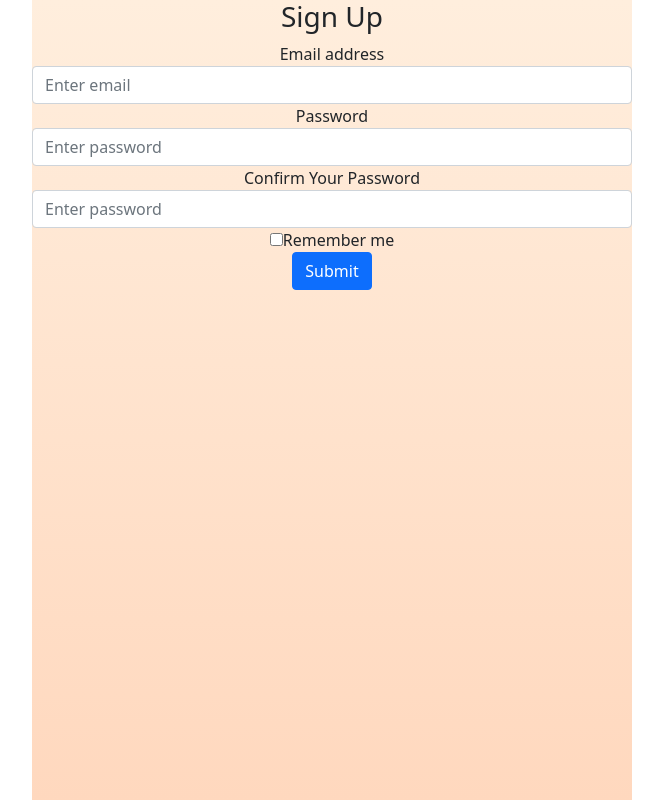
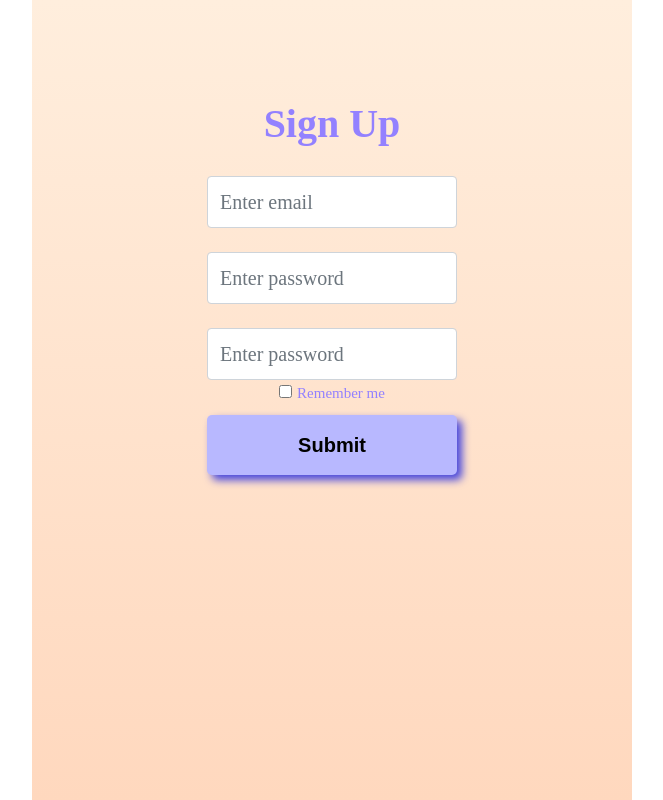
Before and after one commit to anthonysukotjo/homie, a Next.js app: page /signup in a window 1280 px wide. Shown: the whole page, without its empty margins (308-971 px from the left). Built offline with nearby package versions, Linux system fonts and the light colour scheme.

Commit message:
signin update + signup page

```diff
--- a/pages/login.tsx
+++ b/pages/login.tsx
@@ -6,7 +6,7 @@ import styled from 'styled-components';
 const Login = ()=>{
     return (<div style={{display: "flex", alignItems: "center", justifyContent: "center",}}>
         {/* <h1>login page</h1> */}
-        <Col xs={5}>
+        <Col xs={100}>
             <Form>
                 <h3 style={styleObj}>Sign In</h3>
                 <div className="form-group">
--- a/pages/signup.tsx
+++ b/pages/signup.tsx
@@ -3,30 +3,33 @@ import {Col, FloatingLabel, Row, Form} from "react-bootstrap";
 import styled from 'styled-components';
 
 const SignUp = ()=>{
-    return (<div>
+    return (<div style={{display: "flex", alignItems: "center", justifyContent: "center",}}>
         {/* <h1>Sign Up page</h1> */}
-        <Col>
+        <Col xs={5}>
             <Form>
-                <h3>Sign Up</h3>
+            <h3 style={styleObj}>Sign Up</h3>
                 <div className="form-group">
-                    <label>Email address</label>
-                    <input type="email" className="form-control" placeholder="Enter email" />
+                    {/* <label>Email address</label> */}
+                    <input type="email" className="form-control" placeholder="Enter email" style={styleFloat}/>
                 </div>
                 <div className="form-group">
-                    <label>Password</label>
-                    <input type="password" className="form-control" placeholder="Enter password" />
+                    {/* <label>Password</label> */}
+                    <label></label>
+                    <input type="password" className="form-control" placeholder="Enter password" style={styleFloat}/>
                 </div>
                 <div className="form-group">
-                    <label>Confirm Your Password</label>
-                    <input type="password" className="form-control" placeholder="Enter password" />
+                    {/* <label>Confirm Your Password</label> */}
+                    <label></label>
+                    <input type="password" className="form-control" placeholder="Enter password" style={styleFloat}/>
                 </div>
                 <div className="form-group">
                     <div className="custom-control custom-checkbox">
                         <input type="checkbox" className="custom-control-input" id="customCheck1" />
-                        <label className="custom-control-label" htmlFor="customCheck1">Remember me</label>
+                        <label className="custom-control-label" style={stylePass} htmlFor="customCheck1">Remember me</label>
                     </div>
                 </div>
-                <button type="submit" className="btn btn-primary btn-block">Submit</button>
+                <div><Button> Submit</Button></div>
+                {/* <button type="submit" className="btn btn-primary btn-block">Submit</button> */}
 
             </Form>
 
@@ -37,13 +40,40 @@ export default SignUp;
 
 const Button = styled.button`
   background-color: #b8b8ff;
+  border: none;
   color: black;
-  border: none
+  height: 60px;
+  width: 250px;
   font-family: 'Signika Negative', sans-serif;
   font-size: 20px;
+  font-weight: bold;
   padding: 10px 60px;
   border-radius: 5px;
   margin: 10px 0px;
   cursor: pointer;
   filter: drop-shadow(5px 5px 4px #4444dd);
 `;
+
+const styleObj = {
+    fontSize: 40,
+    color: "#9381ff",
+    paddingTop: "100px",
+    paddingBottom: "20px",
+    fontFamily: "Signika Negative",
+    fontWeight: "bold",
+}
+
+const stylePass = {
+    fontSize: 15,
+    color: "#9381ff",
+
+    fontFamily: "Signika Negative",
+    marginLeft: "5px",
+}
+
+const styleFloat= {
+    fontSize: 20,
+    paddingTop: "10px",
+    paddingBottom: "10px",
+    fontFamily: "Signika Negative",
+}
```
